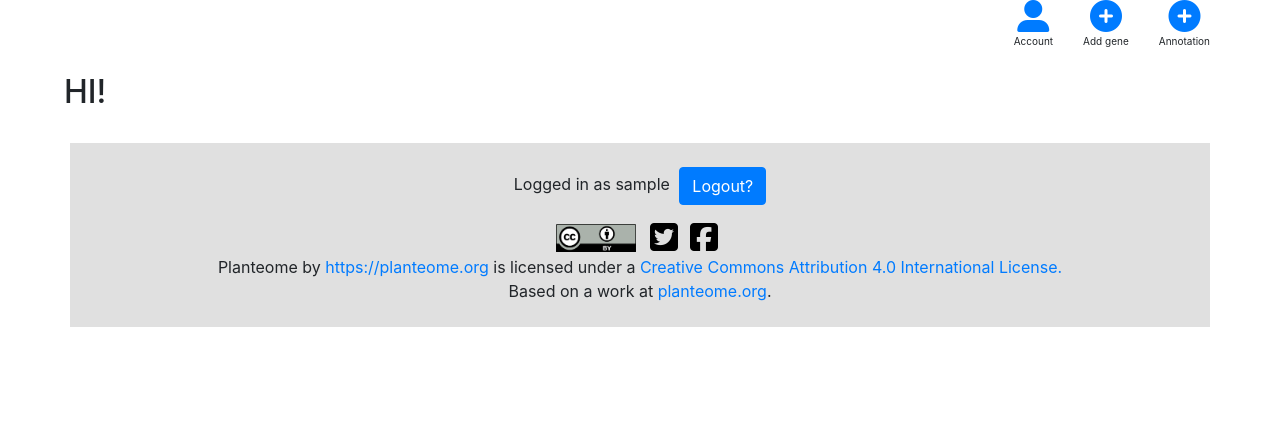
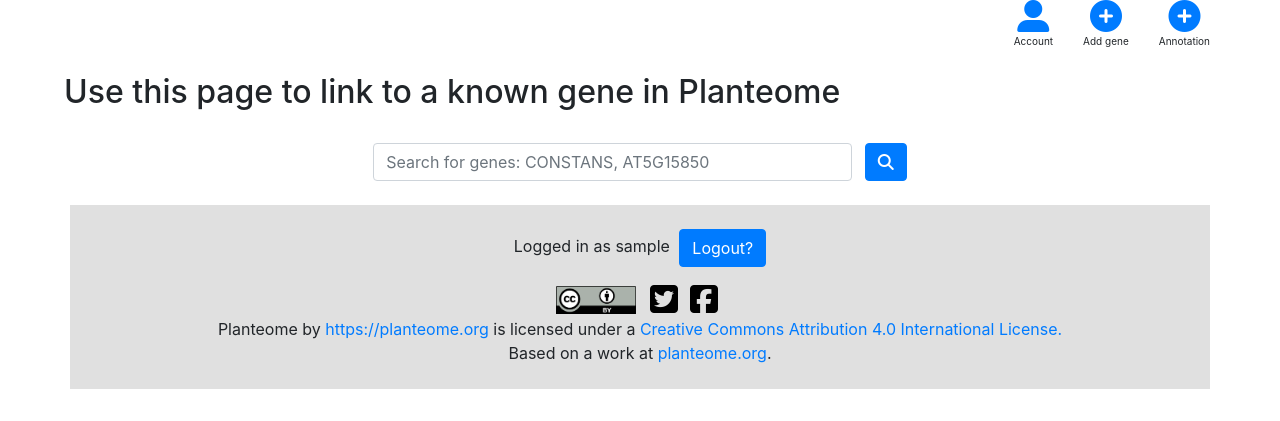
Before and after one commit to Planteome/django_curate, a Django app: page /annotations/link_internal/1 in a window 1280 px wide. Shown: the part 150-571 px from the top of the page. Run offline with Django 3.2, Linux system fonts and the light colour scheme; a user stored in the database is signed in; tables that the repository leaves empty hold one stand-in row (values such as "Sample post"); parts of the project's set-up code (start-up, migrations or seed data) failed here and were passed over; some libraries are stand-ins or nearby versions.

Commit message:
Finish link annotation to internal gene stub. Closes #81. May still want to work on changes made by a superuser for that not showing up on the changes page. Did add a note explaining it though.

```diff
--- a/annotations/templates/annotations/annotation_link_internal.html
+++ b/annotations/templates/annotations/annotation_link_internal.html
@@ -5,7 +5,37 @@
 
 {% block main %}
     {% if logged_in %}
-        <h2>HI!</h2>
+        <h2>Use this page to link to a known gene in Planteome</h2>
+        <br>
+        <div style="text-align: center">
+            <form class="form-inline my-2 my-lg-0" style="display: inline-block" method="GET" action="{% url 'annotations:link_internal' pk=annotation.pk %}">
+                <div id="search_box">
+                    <input class="form-control mr-sm-2" placeholder="Search for genes: CONSTANS, AT5G15850" type="search" name="search" size="40">
+                    <button class="btn btn-primary" type="submit"><i class="fa fa-search"></i> </button>
+                </div>
+            </form>
+        </div>
+        {%  if search_genes %}
+            <br>
+            Please pick one of these genes to link:
+            <br>
+            <table class="table table-striped table-bordered table-hover">
+                <thead>
+                    <th>Gene Symbol</th>
+                    <th>Gene Name</th>
+                    <th>Gene ID</th>
+                    <th>Species</th>
+                </thead>
+            {% for gene in search_genes %}
+                <tr>
+                <td><a href="{% url 'annotations:link_with_gene' annot_pk=annotation.pk gene_pk=gene.meta.id %}">{{ gene.symbol }}</a></td>
+                <td>{{ gene.name }}</td>
+                <td>{{ gene.gene_id }}</td>
+                <td>{{ gene.species.name }}</td>
+                </tr>
+            {% endfor %}
+            </table>
+        {% endif %}
     {% else %}
         <h2>You must be a logged in user to use this page.</h2>
     {% endif %}
--- a/annotations/templates/annotations/changes.html
+++ b/annotations/templates/annotations/changes.html
@@ -27,6 +27,8 @@
                 <td><a href="{% url 'accounts:info' delta.changed_by %}">{{ delta.changed_by }}</a></td>
                 <td>{{ delta.datetime }}</td>
             </tr>
+        {% empty %}
+            The changes may have been entered by a superuser internally and will not show up here
         {% endfor %}
         </tbody>
     {% endfor %}
--- a/annotations/urls.py
+++ b/annotations/urls.py
@@ -23,6 +23,7 @@ urlpatterns = [
     path('add_ontology_term/', views.OntologyTermAddView.as_view(), name='add_onto_term'),
     path('onto_term/<int:pk>', views.OntologyTermView.as_view(), name='onto_term'),
     path('link_internal/<int:pk>', views.LinkInternalView.as_view(), name='link_internal'),
+    path('link_with_gene/<int:annot_pk>/<int:gene_pk>', views.LinkInternalGeneView.as_view(), name='link_with_gene'),
     path('', views.BaseAnnotationView.as_view(), name='base_annotation')
 
 ] + static(settings.STATIC_URL, document_root=settings.STATIC_ROOT)
--- a/annotations/views.py
+++ b/annotations/views.py
@@ -1,5 +1,6 @@
 import json
 
+from django.contrib.auth.mixins import LoginRequiredMixin
 from django.forms import model_to_dict
 from django.utils import timezone
 
@@ -282,7 +283,68 @@ class LinkInternalView(TemplateView):
         annotation = Annotation.objects.get(pk=annotation_id)
         context['annotation'] = annotation
 
+        if self.request.GET.get('search'):
+            s = self.get_queryset()
+            hit_list = []
+            for hit in s:
+                hit_list.append(hit)
+            context['search_genes'] = hit_list
         return context
+
+    def get_queryset(self, **kwargs):
+        search_term = self.request.GET.get('search')
+        if search_term:
+            search_term = "*" + search_term + "*"
+            postresult = ESGeneDocument.search().query("query_string", query=search_term,
+                                                             fields=["symbol", "name", "gene_id"])
+            result = postresult
+        else:
+            result = None
+        return result
+
+
+class LinkInternalGeneView(LoginRequiredMixin, TemplateView):
+    model = Annotation
+    template_name = 'annotations/annotation_request.html'
+
+    def get(self, request, *args, **kwargs):
+        context = super(LinkInternalGeneView, self)
+        user = self.request.user
+
+        existing_annotation = get_object_or_404(Annotation, pk=self.kwargs['annot_pk'])
+        existing_gene = get_object_or_404(Gene, pk=self.kwargs['gene_pk'])
+
+        # initialize the changed annotation to the same as the existing
+        changed_annotation = AnnotationApproval()
+        for field in existing_annotation._meta.fields:
+            setattr(changed_annotation, field.name, getattr(existing_annotation, field.name))
+        # Change the value
+        changed_annotation.internal_gene = existing_gene
+
+        # update status and requestor fields
+        status = choices.ApprovalStates.PENDING
+        requestor = self.request.user
+        curr_time = timezone.now()
+
+        # add new values
+        changed_annotation.status = status
+        changed_annotation.action = choices.ApprovalActions.INITIAL
+        changed_annotation.requestor = requestor
+        changed_annotation.datetime = curr_time
+        changed_annotation.date = curr_time
+        changed_annotation.source_annotation = existing_annotation
+
+        # Set it to approved already if the user was a superuser
+        if requestor.is_superuser:
+            changed_annotation.status = choices.ApprovalStates.APPROVED
+            changed_annotation.action = choices.ApprovalActions.APPROVE
+            existing_annotation.internal_gene = existing_gene
+            existing_annotation.save()
+
+        # save it to the db as a AnnotationApproval model
+        changed_annotation.save()
+
+        return render(self.request, 'annotations/annotation_request.html')
 
 
 class AnnotationSearchGeneView(TemplateView):
```
